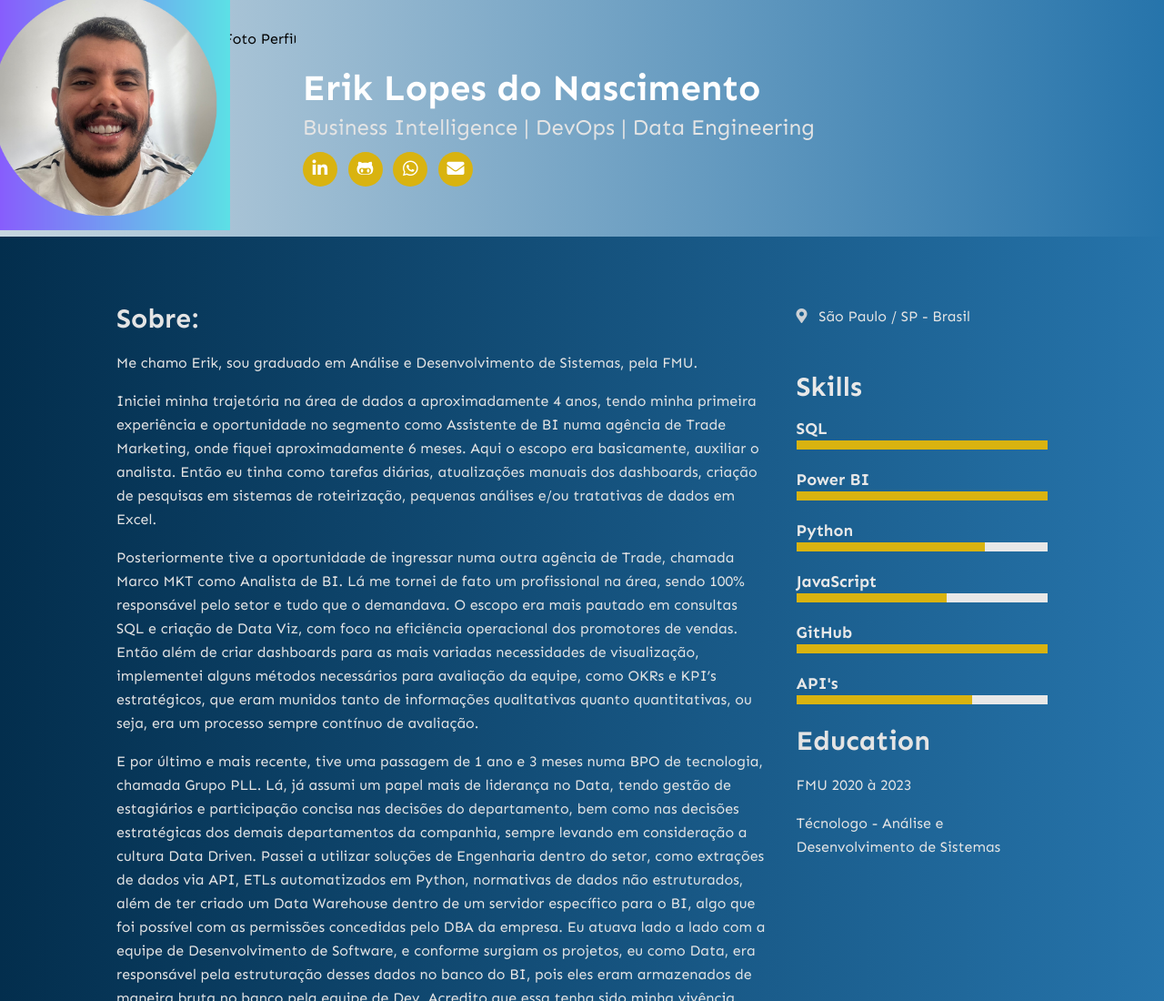
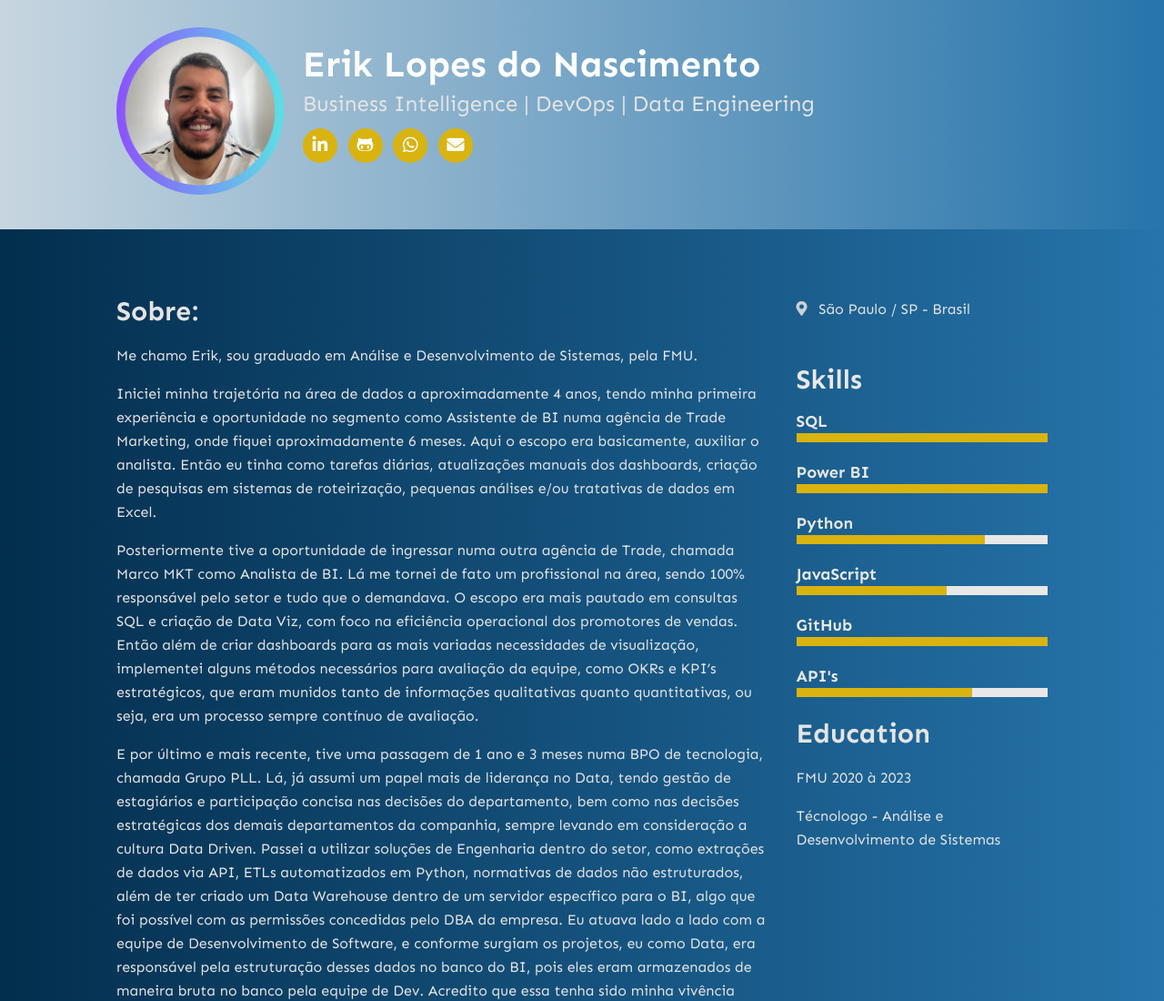
Before and after one commit to eriklopesp/Portfolio, a plain HTML site: page index.html in a window 1280 px wide. Shown: the top 1100 px of the page at 91% size. Drawn offline with Linux system fonts and the light colour scheme.

Commit message:
ajuste imagem

```diff
--- a/index.html
+++ b/index.html
@@ -19,7 +19,6 @@
 	<link rel="stylesheet" href="template/css/estilos.css">
 	<link rel="stylesheet" href="template/css/config.css">
 	<link rel="shortcut icon" href="imagens/favicon.ico">
-	<img src="template/imagens/Design sem nome (4).png" alt="Foto Perfil" id="capa_img_autor">
 </head>
 
 <body>
@@ -28,7 +27,7 @@
 		<div class="container">
 
 			<div id="capa_img_autor">
-				<img src="./imagens/Design sem nome (4).png" alt="Foto Perfil" title="DevOps | Data Engineering"/>
+				<img src="template/imagens/Design sem nome (4).png" alt="Foto Perfil" title="DevOps | Data Engineering"/>
 			</div>
 
 			<div id="info_topo">
```
